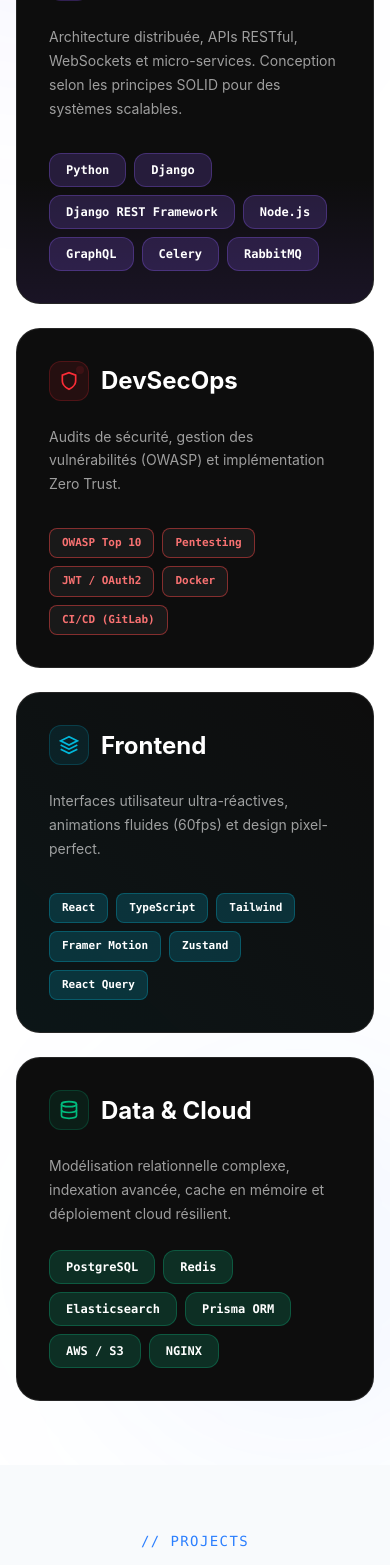
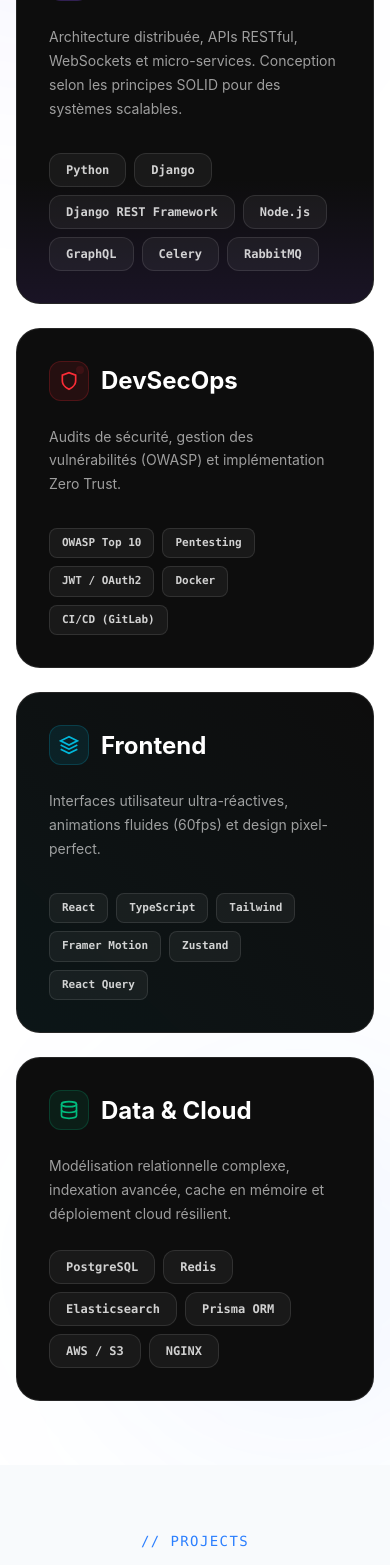
Before and after one commit to Nfamoussacamara/mon_portofolio, a React (Vite) app in the folder frontend/: page / in a window 390 px wide. Shown: the part 3135-4700 px from the top of the page. Built offline with nearby package versions, Linux system fonts and the light colour scheme.

Commit message:
feat(skills): ajout de l'activation des couleurs au toucher (whileTap) pour mobile

```diff
--- a/frontend/src/components/features/Skills.tsx
+++ b/frontend/src/components/features/Skills.tsx
@@ -3,16 +3,8 @@ import { sectionHeader, fadeLeft, fadeRight, defaultViewport } from '../../lib/a
 
 
 // Variants pour les badges skill
-const badgeVariants = (hoverBg: string, hoverBorder: string, hoverText?: string, isMobile: boolean = false) => ({
-  initial: isMobile ? {
-    backgroundColor: hoverBg,
-    borderColor: hoverBorder,
-    color: hoverText || 'rgba(255,255,255,1)'
-  } : {
-    backgroundColor: 'rgba(255,255,255,0.05)',
-    borderColor: 'rgba(255,255,255,0.1)',
-    color: 'rgba(255,255,255,0.8)'
-  },
+const badgeVariants = (hoverBg: string, hoverBorder: string, hoverText?: string) => ({
+  initial: { backgroundColor: 'rgba(255,255,255,0.05)', borderColor: 'rgba(255,255,255,0.1)', color: 'rgba(255,255,255,0.8)' },
   hover: {
     backgroundColor: hoverBg,
     borderColor: hoverBorder,
@@ -22,8 +14,6 @@ const badgeVariants = (hoverBg: string, hoverBorder: string, hoverText?: string,
 });
 
 export const Skills = () => {
-  const isMobile = window.innerWidth < 1024;
-
   return (
     <section id="skills" className="py-16 md:py-28 bg-[var(--bg-primary)] relative overflow-hidden">
       <div className="absolute inset-0 pointer-events-none">
@@ -59,12 +49,13 @@ export const Skills = () => {
             initial="hidden"
             whileInView="visible"
             whileHover="hover"
+                    whileTap="hover"
             viewport={defaultViewport}
             className="md:col-span-2 rounded-3xl border border-white/10 bg-[#0d0d0d] overflow-hidden relative min-h-[320px]"
           >
             {/* Effet code en hologramme — Framer Motion via whileHover */}
             <motion.div
-              variants={{ initial: { opacity: isMobile ? 1 : 0 }, hover: { opacity: 1, transition: { duration: 0.4 } } }}
+              variants={{ initial: { opacity: 0 }, hover: { opacity: 1, transition: { duration: 0.4 } } }}
               className="absolute inset-x-0 bottom-0 top-1/3 bg-gradient-to-t from-violet-500/10 via-transparent to-transparent pointer-events-none"
             />
             <div className="absolute -right-10 -bottom-10 opacity-10 font-mono text-[10px] leading-tight select-none pointer-events-none text-violet-500 max-w-xs break-all hidden sm:block">
@@ -84,9 +75,10 @@ export const Skills = () => {
                 {['Python', 'Django', 'Django REST Framework', 'Node.js', 'GraphQL', 'Celery', 'RabbitMQ'].map((skill) => (
                   <motion.span
                     key={skill}
-                    variants={badgeVariants('rgba(139,92,246,0.2)', 'rgba(139,92,246,0.3)', undefined, isMobile)}
+                    variants={badgeVariants('rgba(139,92,246,0.2)', 'rgba(139,92,246,0.3)')}
                     initial="initial"
                     whileHover="hover"
+                    whileTap="hover"
                     className="px-4 py-2 rounded-xl font-mono text-xs font-semibold border cursor-default"
                   >
                     {skill}
@@ -102,6 +94,7 @@ export const Skills = () => {
             initial="hidden"
             whileInView="visible"
             whileHover="hover"
+                    whileTap="hover"
             viewport={defaultViewport}
             className="md:col-span-1 rounded-3xl border border-white/10 bg-[#0d0d0d] overflow-hidden relative min-h-[320px]"
           >
@@ -124,9 +117,10 @@ export const Skills = () => {
                 {['OWASP Top 10', 'Pentesting', 'JWT / OAuth2', 'Docker', 'CI/CD (GitLab)'].map((skill) => (
                   <motion.span
                     key={skill}
-                    variants={badgeVariants('rgba(255,255,255,0.05)', 'rgba(239,68,68,0.5)', 'rgba(248,113,113,1)', isMobile)}
+                    variants={badgeVariants('rgba(255,255,255,0.05)', 'rgba(239,68,68,0.5)', 'rgba(248,113,113,1)')}
                     initial="initial"
                     whileHover="hover"
+                    whileTap="hover"
                     className="px-3 py-1.5 rounded-lg font-mono text-[11px] font-semibold border cursor-default"
                   >
                     {skill}
@@ -142,11 +136,12 @@ export const Skills = () => {
             initial="hidden"
             whileInView="visible"
             whileHover="hover"
+                    whileTap="hover"
             viewport={defaultViewport}
             className="md:col-span-1 rounded-3xl border border-white/10 bg-[#0d0d0d] overflow-hidden relative min-h-[320px]"
           >
             <motion.div
-              variants={{ initial: { opacity: isMobile ? 1 : 0 }, hover: { opacity: 1, transition: { duration: 0.4 } } }}
+              variants={{ initial: { opacity: 0 }, hover: { opacity: 1, transition: { duration: 0.4 } } }}
               className="absolute inset-0 bg-gradient-to-tr from-cyan-500/5 to-transparent pointer-events-none"
             />
             <div className="p-8 relative z-10 flex flex-col h-full">
@@ -162,9 +157,10 @@ export const Skills = () => {
                 {['React', 'TypeScript', 'Tailwind', 'Framer Motion', 'Zustand', 'React Query'].map((skill) => (
                   <motion.span
                     key={skill}
-                    variants={badgeVariants('rgba(6,182,212,0.2)', 'rgba(6,182,212,0.3)', undefined, isMobile)}
+                    variants={badgeVariants('rgba(6,182,212,0.2)', 'rgba(6,182,212,0.3)')}
                     initial="initial"
                     whileHover="hover"
+                    whileTap="hover"
                     className="px-3 py-1.5 rounded-lg font-mono text-[11px] font-semibold border cursor-default"
                   >
                     {skill}
@@ -180,6 +176,7 @@ export const Skills = () => {
             initial="hidden"
             whileInView="visible"
             whileHover="hover"
+                    whileTap="hover"
             viewport={defaultViewport}
             className="md:col-span-2 rounded-3xl border border-white/10 bg-[#0d0d0d] overflow-hidden relative min-h-[320px]"
           >
@@ -197,9 +194,10 @@ export const Skills = () => {
                 {['PostgreSQL', 'Redis', 'Elasticsearch', 'Prisma ORM', 'AWS / S3', 'NGINX'].map((skill) => (
                   <motion.span
                     key={skill}
-                    variants={badgeVariants('rgba(16,185,129,0.2)', 'rgba(16,185,129,0.3)', undefined, isMobile)}
+                    variants={badgeVariants('rgba(16,185,129,0.2)', 'rgba(16,185,129,0.3)')}
                     initial="initial"
                     whileHover="hover"
+                    whileTap="hover"
                     className="px-4 py-2 rounded-xl font-mono text-xs font-semibold border cursor-default"
                   >
                     {skill}
```
